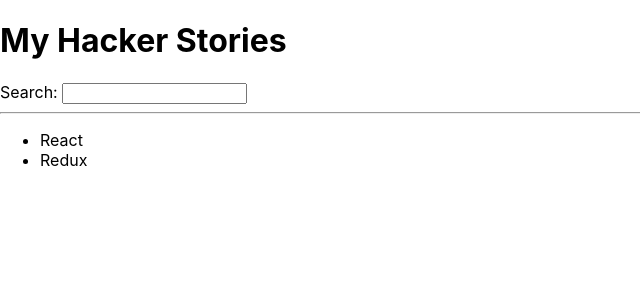
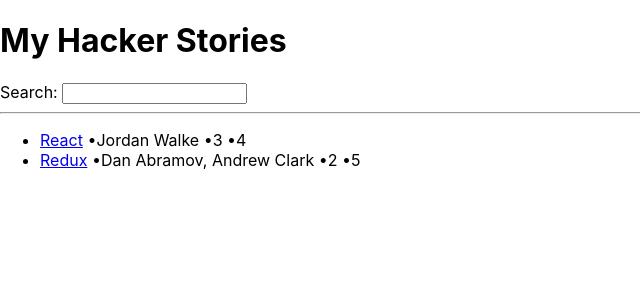
Before and after one commit to waihon/hacker-stories, a React (Create React App) app: page / in a window 1280 px wide. Shown: the top 300 px of the page, without its empty margins (0-640 px from the left). Built offline with nearby package versions, Linux system fonts and the light colour scheme.

Commit message:
Render other properties in addition to title

```diff
--- a/src/App.js
+++ b/src/App.js
@@ -31,7 +31,16 @@
 
       <ul>
         {list.map(function (item) {
-            return <li key={item.objectID}>{item.title}</li>;
+            return (
+              <li key={item.objectID}>
+                <span>
+                  <a href={item.url}>{item.title}</a>
+                </span> &bull;
+                <span>{item.author}</span> &bull;
+                <span>{item.num_comments}</span> &bull;
+                <span>{item.points}</span>
+              </li>
+            );
           })}
       </ul>
     </div>
```
